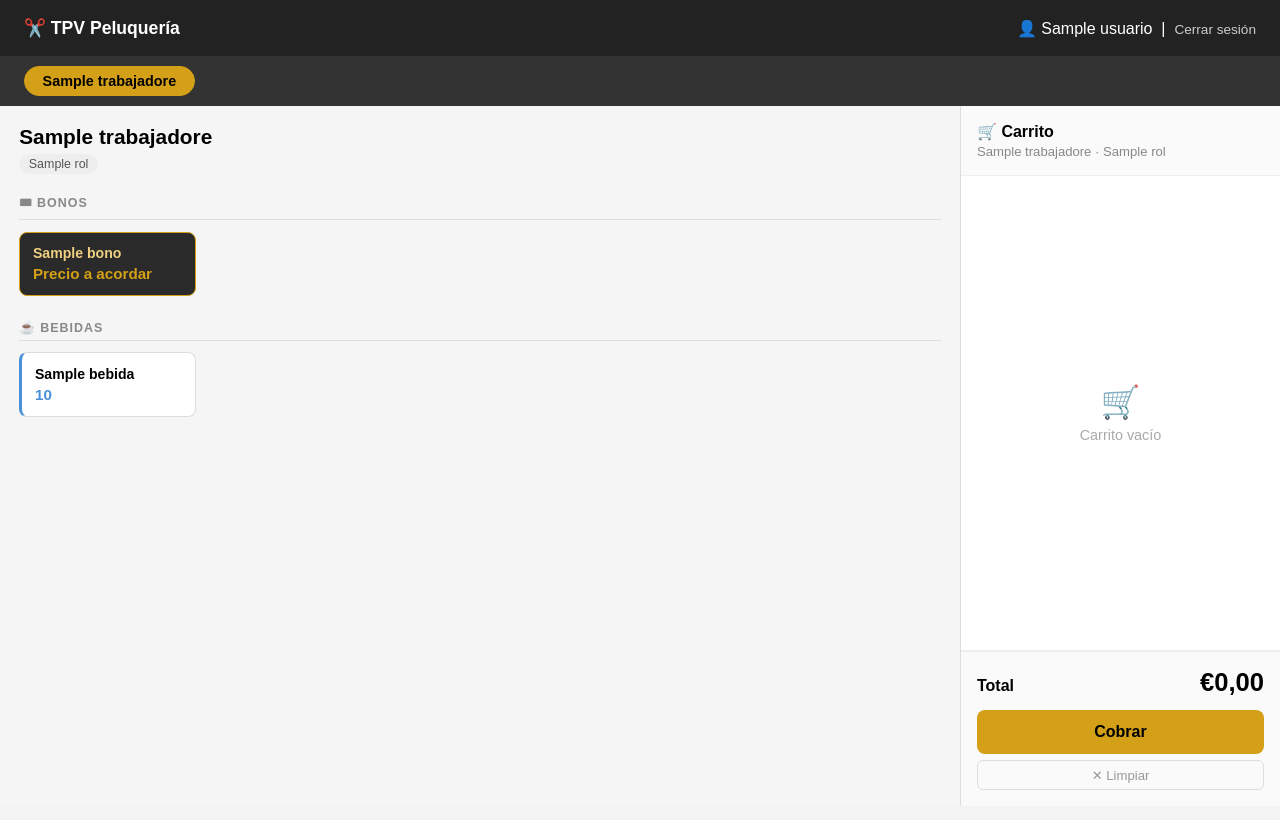
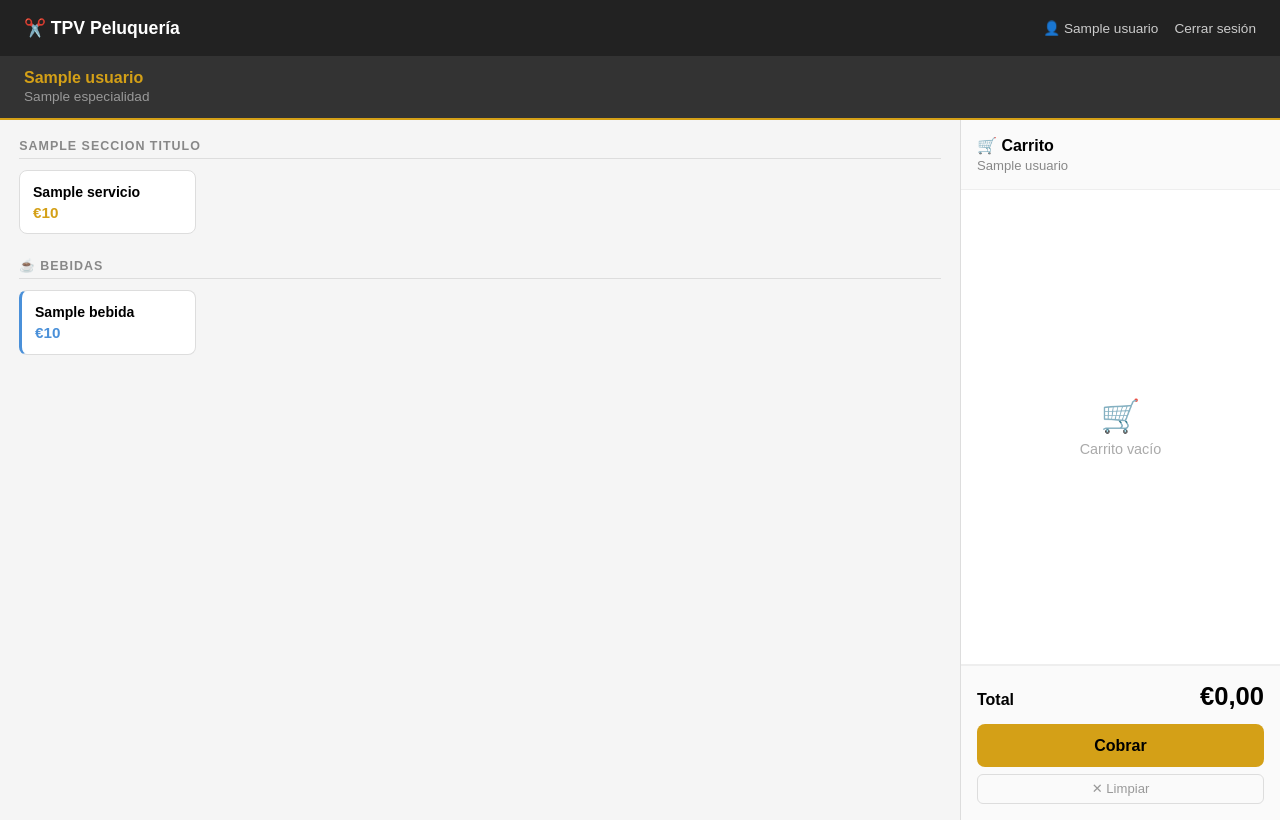
Before and after one commit to AValeraP/BeLoyal, a PHP site: template Vista/PanelEmpleado.php in a window 1280 px wide. Run offline with PHP 8.4, Linux system fonts and the light colour scheme; the template is opened without the code that fills it: most values are stand-ins (such as "Sample title", 1, 10 or a date in 2020); data that the repository does not hold is empty.

Commit message:
fix(PanelEmpleado)arreglado el bug de usuarios simultaneos

```diff
--- /dev/null
+++ b/Data/servicios_peluqueros.json
@@ -0,0 +1,6 @@
+[
+    {"id": "1", "nombre": "Corte Caballero", "descripcion": "", "precio": "15"},
+    {"id": "2", "nombre": "Corte + Barba", "descripcion": "", "precio": "20"},
+    {"id": "3", "nombre": "Cejas", "descripcion": "", "precio": "3"},
+    {"id": "4", "nombre": "Corte Niño", "descripcion": "", "precio": "12"}
+]
--- a/Vista/PanelEmpleado.php
+++ b/Vista/PanelEmpleado.php
@@ -1,9 +1,6 @@
 <?php
-function extraerPrecio(string $texto): float {
-    return (float) preg_replace('/[^0-9.]/', '', str_replace(',', '.', $texto));
-}
 $twJson = json_encode(
-    array_map(fn($t) => ['id' => $t['id'], 'nombre' => $t['nombre'], 'rol' => $t['rol']], $trabajadores),
+    ['id' => $usuario['id'], 'nombre' => $usuario['nombre'], 'rol' => $usuario['rol']],
     JSON_UNESCAPED_UNICODE
 );
 ?>
@@ -12,29 +9,24 @@ $twJson = json_encode(
 <head>
     <meta charset="UTF-8">
     <meta name="viewport" content="width=device-width, initial-scale=1.0">
-    <title>TPV Peluquería</title>
+    <title>TPV – <?= htmlspecialchars($usuario['nombre']) ?></title>
     <style>
         * { box-sizing: border-box; margin: 0; padding: 0; }
         body { font-family: Arial, sans-serif; background: #f5f5f5; }
 
         .header { background: #222; color: #fff; padding: 0 1.5rem; height: 56px; display: flex; align-items: center; justify-content: space-between; }
         .header h1 { font-size: 1.1rem; }
-        .header a { color: #ccc; font-size: 0.85rem; text-decoration: none; }
+        .header-user { display: flex; align-items: center; gap: 1rem; font-size: 0.85rem; color: #ccc; }
+        .header a { color: #ccc; text-decoration: none; }
         .header a:hover { color: #fff; }
 
-        .tabs { background: #333; display: flex; gap: 0.5rem; padding: 0.6rem 1.5rem; overflow-x: auto; }
-        .tab-btn { background: transparent; border: 1px solid #555; color: #ccc; padding: 0.4rem 1.1rem; border-radius: 20px; cursor: pointer; font-size: 0.9rem; white-space: nowrap; position: relative; }
-        .tab-btn:hover { border-color: #aaa; color: #fff; }
-        .tab-btn.active { background: #d4a017; border-color: #d4a017; color: #000; font-weight: bold; }
-        .tab-badge { display: none; position: absolute; top: -6px; right: -6px; background: red; color: #fff; border-radius: 50%; font-size: 0.7rem; width: 18px; height: 18px; line-height: 18px; text-align: center; }
+        .worker-bar { background: #333; padding: 0.8rem 1.5rem; border-bottom: 2px solid #d4a017; }
+        .worker-bar h2 { color: #d4a017; font-size: 1rem; }
+        .worker-bar span { color: #999; font-size: 0.85rem; }
 
         .main { display: grid; grid-template-columns: 1fr 320px; height: calc(100vh - 100px); }
 
         .servicios { overflow-y: auto; padding: 1.2rem; }
-        .worker-panel { display: none; }
-        .worker-panel.active { display: block; }
-        .worker-title { font-size: 1.3rem; font-weight: bold; margin-bottom: 0.3rem; }
-        .worker-rol { display: inline-block; background: #eee; color: #555; font-size: 0.78rem; padding: 0.2rem 0.6rem; border-radius: 20px; margin-bottom: 1.2rem; }
         .seccion-titulo { font-size: 0.78rem; font-weight: bold; text-transform: uppercase; color: #888; letter-spacing: 0.08em; border-bottom: 1px solid #ddd; padding-bottom: 0.3rem; margin-bottom: 0.7rem; }
         .grid { display: grid; grid-template-columns: repeat(auto-fill, minmax(160px, 1fr)); gap: 0.6rem; margin-bottom: 1.5rem; }
 
@@ -93,61 +85,62 @@ $twJson = json_encode(
 
 <div class="header">
     <h1>✂️ TPV Peluquería</h1>
-    <span>👤 <?= htmlspecialchars($usuario['nombre']) ?> &nbsp;|&nbsp;
+    <div class="header-user">
+        <span>👤 <?= htmlspecialchars($usuario['nombre']) ?></span>
         <a href="index.php?page=logout">Cerrar sesión</a>
-    </span>
+    </div>
 </div>
 
-<div class="tabs">
-    <?php foreach ($trabajadores as $i => $t): ?>
-    <button class="tab-btn <?= $i === 0 ? 'active' : '' ?>"
-            id="tab-<?= $t['id'] ?>"
-            onclick="seleccionarTrabajador('<?= $t['id'] ?>')">
-        <?= htmlspecialchars($t['nombre']) ?>
-        <span class="tab-badge" id="badge-<?= $t['id'] ?>">0</span>
-    </button>
-    <?php endforeach; ?>
+<div class="worker-bar">
+    <h2><?= htmlspecialchars($usuario['nombre']) ?></h2>
+    <span><?= htmlspecialchars(ucfirst($especialidad)) ?></span>
 </div>
 
 <div class="main">
 
     <div class="servicios">
-        <?php foreach ($trabajadores as $i => $t): ?>
-        <div class="worker-panel <?= $i === 0 ? 'active' : '' ?>" id="panel-<?= $t['id'] ?>">
 
-            <div class="worker-title"><?= htmlspecialchars($t['nombre']) ?></div>
-            <span class="worker-rol"><?= htmlspecialchars($t['rol']) ?></span>
+        <!-- Servicios propios -->
+        <div class="seccion-titulo"><?= $seccionTitulo ?></div>
+        <div class="grid">
+            <?php foreach ($servicios as $s): ?>
+            <div class="card" onclick="anadir('svc_<?= $s['id'] ?>', '<?= htmlspecialchars($s['nombre'], ENT_QUOTES) ?>', <?= $s['precio'] ?>)">
+                <div class="card-nombre"><?= htmlspecialchars($s['nombre']) ?></div>
+                <div class="card-precio">€<?= $s['precio'] ?></div>
+            </div>
+            <?php endforeach; ?>
+        </div>
 
-            <?php if ($t['bonos'] && !empty($bonos)): ?>
+        <!-- Bonos solo para peluqueros -->
+        <?php if ($mostrarBonos && !empty($bonos)): ?>
         <div class="seccion-titulo">🎟 Bonos</div>
         <div class="grid">
             <?php foreach ($bonos as $bi => $b): ?>
             <div class="card bono" onclick="anadir('bono_<?= $bi ?>', '<?= htmlspecialchars($b['nombre'], ENT_QUOTES) ?>', <?= $b['precio'] ?>)">
                 <div class="card-nombre"><?= htmlspecialchars($b['nombre']) ?></div>
-                    <div class="card-precio">Precio a acordar</div>
+                <div class="card-precio">€<?= $b['precio'] ?></div>
             </div>
             <?php endforeach; ?>
         </div>
         <?php endif; ?>
 
+        <!-- Bebidas para todos -->
         <div class="seccion-titulo">☕ Bebidas</div>
         <div class="grid">
             <?php foreach ($bebidas as $b): ?>
-                <div class="card bebida" onclick="anadir('beb_<?= $b['id'] ?>', '<?= htmlspecialchars($b['nombre'], ENT_QUOTES) ?>', <?= extraerPrecio($b['precio']) ?>)">
+            <div class="card bebida" onclick="anadir('beb_<?= $b['id'] ?>', '<?= htmlspecialchars($b['nombre'], ENT_QUOTES) ?>', <?= $b['precio'] ?>)">
                 <div class="card-nombre"><?= htmlspecialchars($b['nombre']) ?></div>
-                    <div class="card-precio"><?= htmlspecialchars($b['precio']) ?></div>
+                <div class="card-precio">€<?= $b['precio'] ?></div>
             </div>
             <?php endforeach; ?>
         </div>
 
     </div>
-        <?php endforeach; ?>
-    </div>
 
     <div class="carrito">
         <div class="carrito-header">
             <h2>🛒 Carrito</h2>
-            <div class="carrito-worker" id="carrito-nombre">-</div>
+            <div class="carrito-worker"><?= htmlspecialchars($usuario['nombre']) ?></div>
         </div>
         <div class="carrito-items" id="carrito-items">
             <div class="carrito-vacio">
@@ -170,7 +163,7 @@ $twJson = json_encode(
 <div class="modal-overlay" id="modal">
     <div class="modal">
         <h2>Confirmar cobro</h2>
-        <div class="modal-sub" id="modal-nombre"></div>
+        <div class="modal-sub"><?= htmlspecialchars($usuario['nombre']) ?></div>
         <div class="modal-importe">
             <div class="modal-importe-label">Total</div>
             <div class="modal-importe-num" id="modal-total">€0,00</div>
@@ -183,47 +176,30 @@ $twJson = json_encode(
 </div>
 
 <script>
-const trabajadores = <?php echo $twJson; ?>;
-const carritos = {};
-trabajadores.forEach(t => carritos[t.id] = {});
-let activo = trabajadores[0].id;
+const carrito = {};
 
-function seleccionarTrabajador(id) {
-    activo = id;
-    document.querySelectorAll('.tab-btn').forEach(b => b.classList.remove('active'));
-    document.getElementById('tab-' + id).classList.add('active');
-    document.querySelectorAll('.worker-panel').forEach(p => p.classList.remove('active'));
-    document.getElementById('panel-' + id).classList.add('active');
-    const t = trabajadores.find(x => x.id === id);
-    document.getElementById('carrito-nombre').textContent = t.nombre + ' · ' + t.rol;
+function anadir(itemId, nombre, precio) {
+    if (!carrito[itemId]) {
+        carrito[itemId] = { nombre: nombre, precio: parseFloat(precio) || 0, cantidad: 0 };
+    }
+    carrito[itemId].cantidad++;
     renderizar();
 }
 
-function anadir(itemId, nombre, precio) {
-    if (!carritos[activo][itemId]) {
-        carritos[activo][itemId] = { nombre: nombre, precio: parseFloat(precio) || 0, cantidad: 0 };
-    }
-    carritos[activo][itemId].cantidad++;
+function quitar(itemId) {
+    if (!carrito[itemId]) return;
+    carrito[itemId].cantidad--;
+    if (carrito[itemId].cantidad <= 0) delete carrito[itemId];
     renderizar();
-    actualizarBadge(activo);
-}
-
-function quitar(itemId) {
-    if (!carritos[activo][itemId]) return;
-    carritos[activo][itemId].cantidad--;
-    if (carritos[activo][itemId].cantidad <= 0) delete carritos[activo][itemId];
-    renderizar();
-    actualizarBadge(activo);
 }
 
 function limpiarCarrito() {
-    carritos[activo] = {};
+    Object.keys(carrito).forEach(k => delete carrito[k]);
     renderizar();
-    actualizarBadge(activo);
 }
 
 function renderizar() {
-    const items = Object.entries(carritos[activo]);
+    const items = Object.entries(carrito);
     const el = document.getElementById('carrito-items');
     if (!items.length) {
         el.innerHTML = '<div class="carrito-vacio"><span style="font-size:2rem">🛒</span><span>Carrito vacío</span></div>';
@@ -237,33 +213,24 @@ function renderizar() {
         html += '<div class="item">'
             + '<div class="item-info">'
             + '<div class="item-nombre">' + item.nombre + '</div>'
-            + '<div class="item-precio">' + (item.precio > 0 ? '€' + item.precio.toFixed(2) + ' c/u' : 'Precio a acordar') + '</div>'
+            + '<div class="item-precio">€' + item.precio.toFixed(2) + ' c/u</div>'
             + '</div>'
             + '<div class="item-controles">'
             + '<button class="btn-qty" onclick="quitar(\'' + id + '\')">−</button>'
             + '<span class="item-qty">' + item.cantidad + '</span>'
             + '<button class="btn-qty" onclick="anadir(\'' + id + '\', \'' + item.nombre + '\', ' + item.precio + ')">+</button>'
             + '</div>'
-            + '<div class="item-total">' + (item.precio > 0 ? '€' + sub.toFixed(2) : '-') + '</div>'
+            + '<div class="item-total">€' + sub.toFixed(2) + '</div>'
             + '</div>';
     });
     el.innerHTML = html;
     document.getElementById('total').textContent = '€' + total.toFixed(2);
 }
 
-function actualizarBadge(id) {
-    const n = Object.values(carritos[id]).reduce((a, i) => a + i.cantidad, 0);
-    const badge = document.getElementById('badge-' + id);
-    badge.style.display = n > 0 ? 'inline-block' : 'none';
-    badge.textContent = n;
-}
-
 function abrirModal() {
-    const items = Object.values(carritos[activo]);
+    const items = Object.values(carrito);
     if (!items.length) { alert('El carrito está vacío'); return; }
     const total = items.reduce((a, i) => a + i.precio * i.cantidad, 0);
-    const t = trabajadores.find(x => x.id === activo);
-    document.getElementById('modal-nombre').textContent = t.nombre + ' · ' + t.rol;
     document.getElementById('modal-total').textContent = '€' + total.toFixed(2);
     document.getElementById('modal').classList.add('open');
 }
@@ -278,8 +245,6 @@ function confirmarCobro() {
 document.getElementById('modal').addEventListener('click', function(e) {
     if (e.target === this) cerrarModal();
 });
-
-seleccionarTrabajador(trabajadores[0].id);
 </script>
 </body>
 </html>
```
Also changed, not shown: Controlador/ControladorEmpleado.php (+39 -6 lines), Data/bebidas.json (+31 -6 lines), Data/servicios_trenzas.json (added, +7 -0 lines), Data/servicios_unas.json (added, +7 -0 lines), Modelo/ModeloProductos.php (+15 -0 lines), Modelo/ModeloTrabajador.php (+19 -25 lines). Lines whose indentation alone changed are shown as unchanged.
